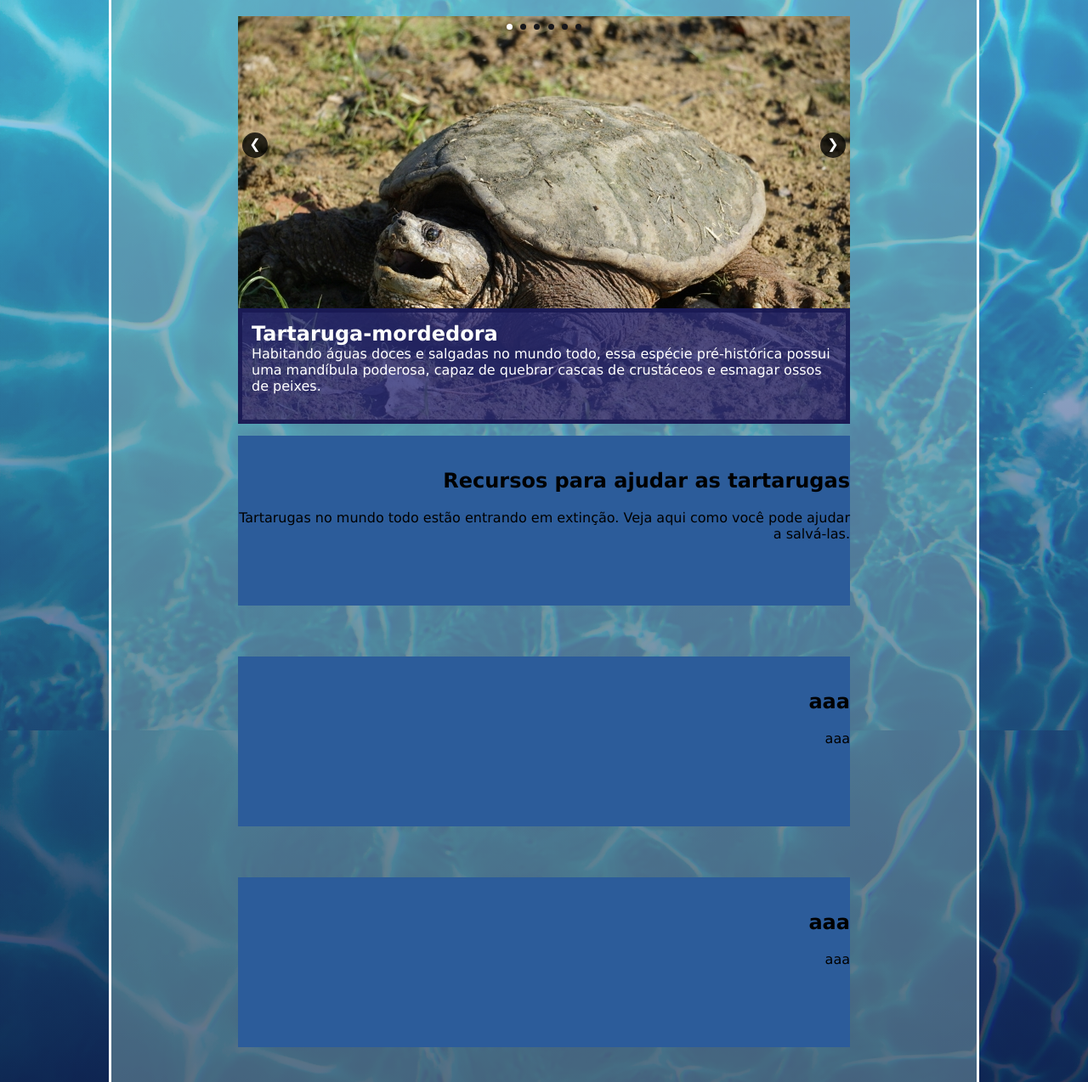
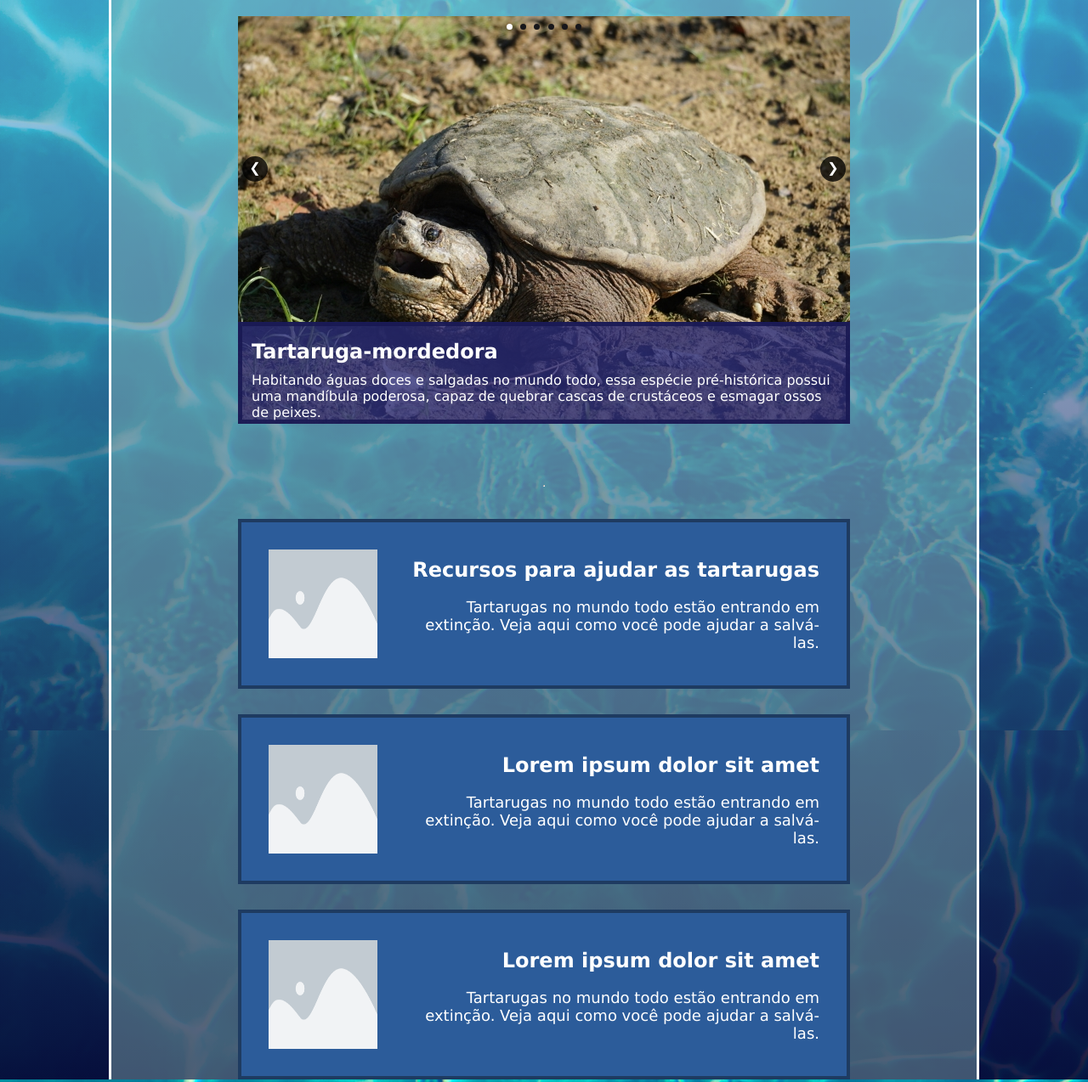
Before and after one commit to 07-mvieira/tartarugas, a plain HTML site: page index.html in a window 1280 px wide. Shown: the part 100-1374 px from the top of the page at 85% size. Drawn offline with nearby package versions, Linux system fonts and the light colour scheme; a web font is replaced by a local one.

Commit message:
mudanças
- quase finalização da estilização do carrossel (falta uma transição mais bonitinha e o conteúdo)

- modelo do botão pras outras páginas finalizadas

- criação sem conteúdo de outra página

- nova fonte não padrão

- algumas pequenas mudanças estéticas e funcionais

```diff
--- a/index.html
+++ b/index.html
@@ -8,7 +8,7 @@
 </head>
 <body>
     <div id="bg-gradient">
-    <header>Turtle World</header>
+    <a href="index.html" id="header">Turtle World</a>
     <main>
         <div class="slideshow">
             <div id="dots">
@@ -49,26 +49,33 @@
                 <a class="next" onclick="plusSlides(1)">&#10095;</a>
         </div>
 
-            <div class="button">
-                <img src="">
+        <hr id="index-hr">
+
+        <a class="button" href="https://pt.wikipedia.org">
+            <img src="files/placeholder.png">
+            <div class="button-text">
                 <h2>Recursos para ajudar as tartarugas</h2>
                 <p>Tartarugas no mundo todo estão entrando em extinção. Veja aqui como você pode ajudar a salvá-las.</p>
             </div>
-            <div class="button">
-                <img src="">
-                <h2>aaa</h2>
-                <p>aaa</p>
+        </a>
+
+
+        <a class="button" href="https://pt.wikipedia.org">
+            <img src="files/placeholder.png">
+            <div class="button-text">
+                <h2>Lorem ipsum dolor sit amet</h2>
+                <p>Tartarugas no mundo todo estão entrando em extinção. Veja aqui como você pode ajudar a salvá-las.</p>
             </div>
-            <div class="button">
-                <img src="">
-                <h2>aaa</h2>
-                <p>aaa</p>
+        </a>
+
+        <a class="button" href="https://pt.wikipedia.org">
+            <img src="files/placeholder.png">
+            <div class="button-text">
+                <h2>Lorem ipsum dolor sit amet</h2>
+                <p>Tartarugas no mundo todo estão entrando em extinção. Veja aqui como você pode ajudar a salvá-las.</p>
             </div>
-            <div class="button">
-                <img src="">
-                <h2>aaa</h2>
-                <p>aaa</p>
-            </div>
+        </a>
+
     </main>
     </div><!--DIV DO PLANO DE FUNDO! NÃO PASSE DAQUI!-->
 <script src="script.js"></script>
--- a/style.css
+++ b/style.css
@@ -1,7 +1,9 @@
 @import url('https://fonts.googleapis.com/css2?family=Oswald:wght@700&display=swap');
+@import url('https://fonts.googleapis.com/css2?family=Inria+Sans:ital,wght@0,300;0,400;0,700;1,300;1,400;1,700&display=swap');
 
 * {
   box-sizing: border-box;
+  text-decoration: none;
 }
 
 body{
@@ -12,7 +14,6 @@ body{
   padding: 0;
   text-align: center;
   justify-content: center;
-  font-family: Verdana, sans-serif; /*POR ENQUANTO, ATÉ UMA MELHOR SER DECIDIDA*/
 }
 
 #bg-gradient{
@@ -23,7 +24,7 @@ body{
   height: 100%;
 }
 
-header{
+#header{
   display: flex;
   background-color: #2c5c9a;
   color: #ffffff;
@@ -39,67 +40,31 @@ header{
 
 main{
   display: flex;
+  font-family: 'Inria Sans', Verdana, sans-serif;
+  color: #fff;
   flex-direction: column;
   background-color: #93bcbb69;
-  border-left: solid #ffffff 3px;
-  border-right: solid #ffffff 3px;
+  border-left: solid #fff 3px;
+  border-right: solid #fff 3px;
   margin-left: 10%;
   margin-right: 10%;
   margin-top: auto;
+  margin-bottom: 1%;
   width: auto;
   height: auto;
   text-align: center;
   z-index: 2;
 }
 
-.button{
-  align-self: center;
-  background-color: #2c5c9a;
-  width: 720px;
-  max-width: 720px;
-  height: 200px;
-  max-height: 200px;
-  margin: 30px;
+.slideshow {
+  position: relative;
+  margin: auto;
   margin-left: auto;
   margin-right: auto;
-  align-items: center;
-  justify-content: center;
-  text-align: right;
-}
-
-/* Slideshow container */
-.slideshow {
-  position: relative;
-  margin: 0;
-  margin-left: auto;
-  margin-right: auto;
+  margin-bottom: 80px;
   align-items: center;
   text-align: center;
   z-index: 1;
-}
-
-.prev, .next {
-  cursor: pointer;
-  position: absolute;
-  top: 172px;
-  width: 30px;
-  height: 30px;
-  padding: 4px;
-  color: white;
-  font-weight: bold;
-  font-size: 16px;
-  background-color: #000000c6;
-  border-radius: 100%;
-  user-select: none;
-  z-index: 3;
-}
-
-.prev{
-  left: 5px;
-}
-
-.next {
-  right: 5px;
 }
 
 #dots{
@@ -123,7 +88,7 @@ main{
 }
 
 .active, .dot:hover {
-  background-color: #ffffff;
+  background-color: #fff;
 }
 
 .slide {
@@ -151,23 +116,21 @@ main{
 
 .slide a{
   z-index: 2;
-  text-decoration: none;
-  color: inherit;
 }
 
 figcaption{
   position: relative;
   margin: 0;
   width: 720px;
-  height: 136px;
+  height: 120px;
   padding: 11px;
   background-color: #2b2c78c8;
   border: 5px solid #181953e0;
   text-align: left;
   justify-self: center;
-  color: #ffffff;
+  color: #fff;
   z-index: 4;
-  bottom: 136px;
+  bottom: 120px;
 }
 
 .caption-text{
@@ -176,15 +139,69 @@ figcaption{
   justify-self: center;
 }
 
-figcaption h2, figcaption p{
+.caption-text h2, .caption-text p{
   margin: auto;
+  padding-top: 5px;
+  padding-bottom: 5px;
+}
+
+.prev, .next {
+  cursor: pointer;
+  position: absolute;
+  top: 200px;
+  width: 30px;
+  height: 30px;
+  padding: 4px;
+  color: #fff;
+  font-weight: bold;
+  font-size: 16px;
+  background-color: #000000c6;
+  border-radius: 100%;
+  user-select: none;
+  z-index: 3;
+}
+
+.prev{
+  left: 5px;
+}
+
+.next {
+  right: 5px;
 }
 
 /* Number text (1/3 etc)
-.numbertext {
-  color: #f2f2f2;
-  font-size: 12px;
-  padding: 8px 12px;
-  position: absolute;
-  top: 0;
-} deixando só por precaução, isso não vai ser usado (eu acho)*/
+.numbertext {color: #f2f2f2;font-size: 12px;padding: 8px 12px;position: absolute;top: 0;} deixando só por precaução, isso não vai ser usado (eu acho)*/
+
+.button{
+  display: flex;
+  align-self: center;
+  background-color: #2c5c9a;
+  border: 4px solid #1e3b61;
+  width: 720px;
+  max-width: 720px;
+  height: 200px;
+  max-height: 200px;
+  margin-top: 30px;
+  margin-left: auto;
+  margin-right: auto;
+  padding: 32px;
+  align-items: center;
+  justify-content: center;
+  text-align: right;
+  text-decoration: none;
+  color: inherit;
+}
+
+.button img{
+  width: 128px;
+  height: 128px;
+}
+
+.button-text{
+  display: block;
+  padding-left: 32px;
+}
+
+.button p{
+  font-size: 18px;
+}
```
Also changed, not shown: pages/tartaruga-mordedora.html (+1 -1 lines).
